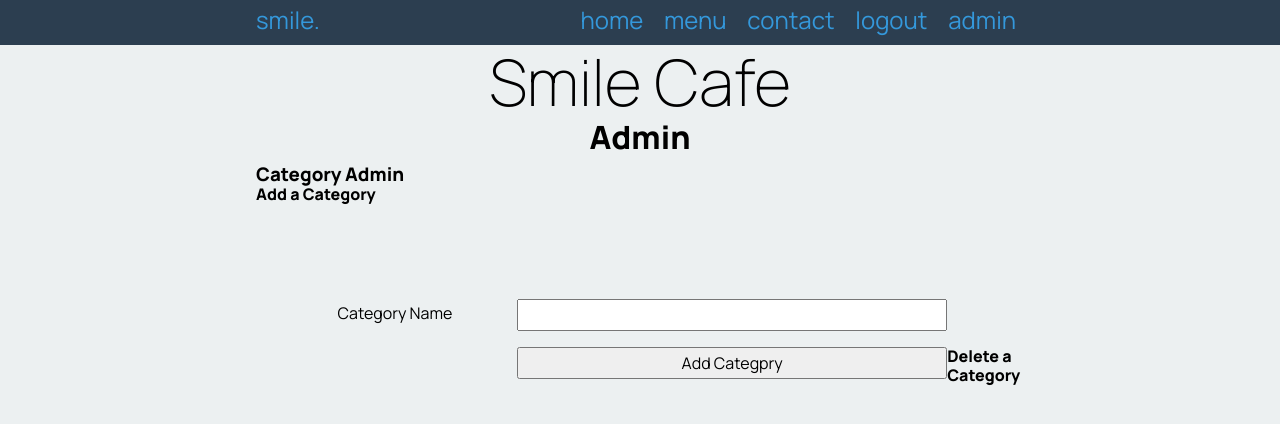
After one commit to Keerti-K/Smile, a Flask app: page /admin in a window 1280 px wide. The commit adds this page. Shown: the top 424 px of the page. Run offline with Flask 2, Linux system fonts and the light colour scheme; a user stored in the database is signed in.

Commit message:
Added a logout and admin page and made it so you are able to login

```diff
--- a/app.py
+++ b/app.py
@@ -2,6 +2,8 @@ from flask import Flask, render_template, redirect, request, session
 import sqlite3
 from sqlite3 import Error
 from flask_bcrypt import Bcrypt
+
+
 
 DATABASE = "smilecafe.db"
 app = Flask(__name__)
@@ -50,6 +52,13 @@ def render_menu(cat_id):
 def render_contact():
     return render_template("contact.html", logged_in=is_logged_in())
 
+@app.route('/logout')
+def logout():
+    print(list(session.keys()))
+    [session.pop(key) for key in list(session.keys())]
+    print(list(session.keys()))
+    return redirect('/?message=See+you+next+time!')
+
 @app.route('/login', methods=['POST', 'GET'])
 def render_login():
     if is_logged_in():
@@ -66,6 +75,9 @@ def render_login():
         user_data = cur.fetchone()
         con.close()
         print(user_data)
+
+        if user_data is None:
+            return redirect("/login")
 
         try:
             user_id = user_data[0]
@@ -106,12 +118,13 @@ def render_signup():
         if len(password) < 8:
             return redirect("/signup?error=Password+must+be+at+least+8+characters")
 
+        hashed_password = bcrypt.generate_password_hash(password)
         con = open_database(DATABASE)
         query = "INSERT INTO user (first_name, last_name, email, password) VALUES (?, ?, ?, ?)"
         cur = con.cursor()
 
         try:
-            cur.execute(query, (first_name, last_name, email, password))
+            cur.execute(query, (first_name, last_name, email, hashed_password))
         except sqlite3.IntegrityError:
             con.close()
             return redirect("/signup?error=Email+is+already+in+use")
@@ -123,6 +136,25 @@ def render_signup():
 
     return render_template("signup.html", logged_in=is_logged_in())
 
+@app.route('/admin')
+def render_admin():
+    if not is_logged_in():
+        return redirect('/?message=Need+to+be+logged+in')
+    return render_template("admin.html", logged_in=is_logged_in())
+
+@app.route('/add_category', methods=['POST'])
+def add_category():
+    if is_logged_in():
+        return redirect('/?message=Need+to+be+logged+in')
+    if request.method == "POST" :
+        print(request.form)
+        first_name = request.form.get('first_name').title().strip()
+        con = open_database(DATABASE)
+        query = "INSERT INTO category (Name) VALUES (?)"
+        cur = con.cursor()
+        cur.execute(query, (Name, ))
+        con.close()
+        return redirect('/admin')
 
 if __name__ == '__main__':
     app.run()
--- /dev/null
+++ b/templates/admin.html
@@ -0,0 +1,20 @@
+{% extends "base.html" %}
+
+{% block pageheading %}Admin{% endblock %}
+
+{% block main %}
+<h3>Category Admin</h3>
+    <h4>Add a Category</h4>
+<form class="myform" method="post" action="/add_category">
+    <div class="form-group">
+        <div class="form-label"><label for ="Name">Category Name</label></div>
+        <div class="form-element"><input type="text" name="Name" id="Name" required></div>
+    </div>
+    <div class="form-group">
+        <div class="form-label"></div>
+        <div class="form-element"><input type="submit" value="Add Categpry"></div>
+    </div>
+</form>
+    <h4>Delete a Category</h4>
+
+{% endblock %}
--- a/templates/base.html
+++ b/templates/base.html
@@ -20,6 +20,7 @@
             <a href="/contact">contact</a>
             {% if logged_in %}
             <a href="/logout">logout</a>
+            <a href="/admin">admin</a>
             {% else %}
             <a href="/login">login</a>
             {% endif %}
```
Also changed, not shown: smilecafe.db.
